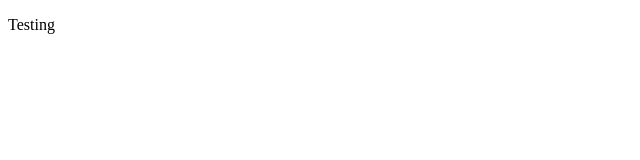
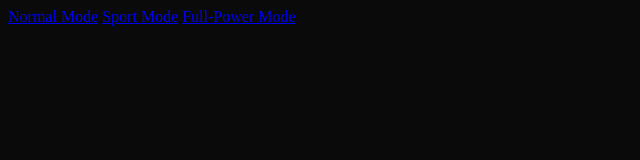
Before and after one commit to MCPro1239954/summit-dashboard, a plain HTML site: page index.html in a window 1280 px wide. Shown: the whole page, without its empty margins (0-640 px from the left). Drawn offline with Linux system fonts and the light colour scheme.

Commit message:
Update index.html
Add links and beginning style

```diff
--- a/index.html
+++ b/index.html
@@ -1,9 +1,20 @@
 <!DOCTYPE html>
 <html lang="en">
   <head>
-    <title>Testing</title>
+    <meta charset="utf-8">
+    <meta name="viewport" content="width=device-width, initial-scale=1.0" />
+    <title>Summit Z15R2 Dashboard</title>
+    <style>
+      html {
+        width: 100%;
+        height: 100%;
+        background-color: #0A0A0A;
+      }
+    </style>
   </head>
   <body>
-    <p>Testing</p>
+    <a href="/normal.html">Normal Mode</a>
+    <a href="/sport.html">Sport Mode</a>
+    <a href="/full.html">Full-Power Mode</a>
   </body>
 </html>
```
